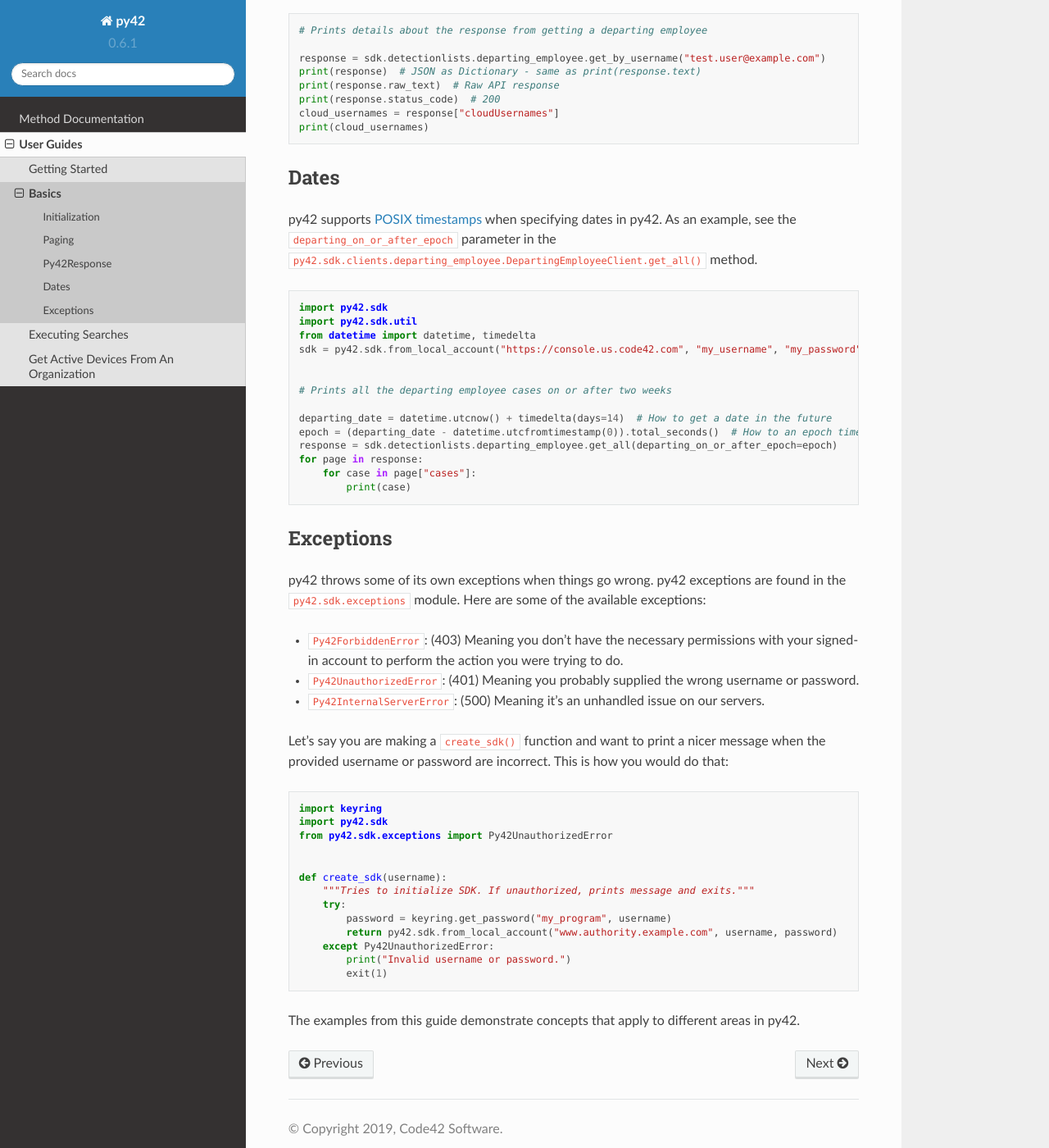
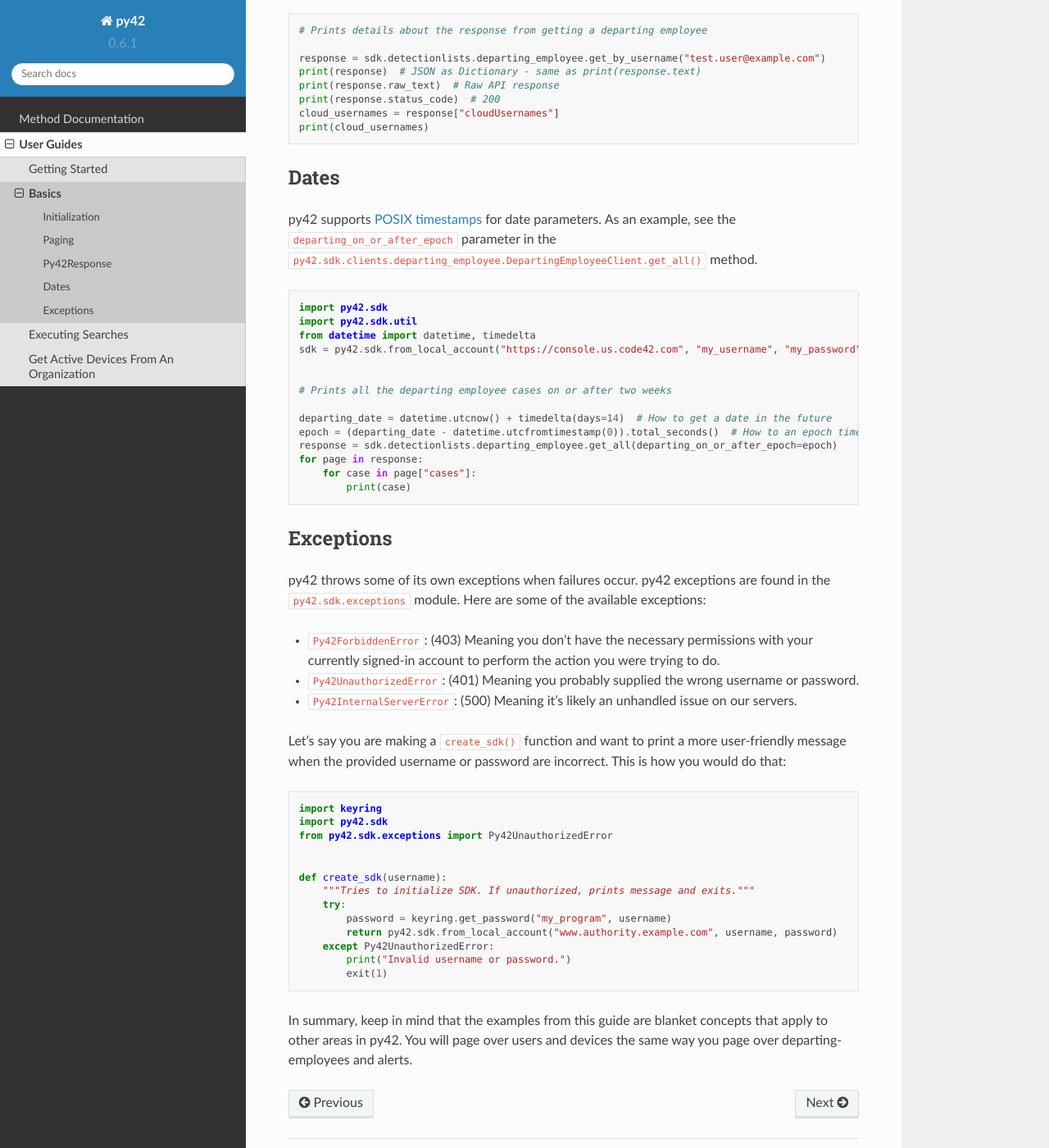
Before and after one commit to code42/py42, a Sphinx documentation site: the page built from docs/userguides/basics.md, in a window 1280 px wide and 1400 px high, scrolled down 1573 px. Shown: the whole window at 82% size. Built offline with Sphinx 7.4.7 and the Read the Docs theme 2.0.0, drawn with Linux system fonts in a browser that asks for light colours; the version number is read from the project's files by our own code; some of the changed text lies outside the part shown.

Commit message:
Revision

````diff
--- a/docs/userguides/basics.md
+++ b/docs/userguides/basics.md
@@ -19,15 +19,15 @@
 
 ## Paging
 
-py42 clients often have a method named or prefixed by `get_all`  which handles iterating over pages of response items.
-Here are some examples:
+py42 clients often have a method with the name (or name prefix) `get_all`  which handles iterating over pages of
+response items. Here are some examples:
 * `py42.sdk.devices.get_all()`
 * `py42.sdk.users.get_all()`
 * `py42.sdk.legalhold.get_all_matters()`
 * `py42.sdk.orgs.get_all()`
 
 These methods each return a [python generator](https://wiki.python.org/moin/Generators). By looping over the pages
-returned by the generator, we can access the list of items we seek. Use this code snippet as an example for
+returned by the generator, we can access the actual list of items we seek. Use the code snippet below as an example for
 working with generators and paging in py42:
 ```python
 # Prints the username and notes for all departing employees
@@ -41,7 +41,7 @@
         print("{0}: {1}".format(employee, notes))
 ```
 
-Each page is typical py42 response. The next section covers what you can do with `Py42Response` objects.
+Each page is a typical py42 response. The next section covers what you can do with `Py42Response` objects.
 
 ## Py42Response
 
@@ -71,8 +71,8 @@
 
 ## Dates
 
-py42 supports [POSIX timestamps](https://en.wikipedia.org/wiki/Unix_time) when specifying dates in py42.
-As an example, see the `departing_on_or_after_epoch` parameter in the
+py42 supports [POSIX timestamps](https://en.wikipedia.org/wiki/Unix_time) for date parameters. As an example, see
+the `departing_on_or_after_epoch` parameter in the
 `py42.sdk.clients.departing_employee.DepartingEmployeeClient.get_all()` method.
 ```python
 import py42.sdk
@@ -93,15 +93,15 @@
 
 ## Exceptions
 
-py42 throws some of its own exceptions when things go wrong. py42 exceptions are found in the `py42.sdk.exceptions`
+py42 throws some of its own exceptions when failures occur. py42 exceptions are found in the `py42.sdk.exceptions`
 module. Here are some of the available exceptions:
-* `Py42ForbiddenError`: (403) Meaning you don't have the necessary permissions with your signed-in account to perform
-the action you were trying to do.
+* `Py42ForbiddenError`: (403) Meaning you don't have the necessary permissions with your currently signed-in account
+to perform the action you were trying to do.
 * `Py42UnauthorizedError`: (401) Meaning you probably supplied the wrong username or password.
-* `Py42InternalServerError`: (500) Meaning it's an unhandled issue on our servers.
+* `Py42InternalServerError`: (500) Meaning it's likely an unhandled issue on our servers.
 
-Let's say you are making a `create_sdk()` function and want to print a nicer message when the provided username or
-password are incorrect. This is how you would do that:
+Let's say you are making a `create_sdk()` function and want to print a more user-friendly message when the provided
+username or password are incorrect. This is how you would do that:
 ```python
 import keyring
 import py42.sdk
@@ -118,4 +118,5 @@
         exit(1)
 ```
 
-The examples from this guide demonstrate concepts that apply to different areas in py42.
+In summary, keep in mind that the examples from this guide are blanket concepts that apply to other areas in py42.
+You will page over users and devices the same way you page over departing-employees and alerts.
````
Also changed, not shown: other parts of docs/userguides/basics.md (+1 -1 lines).
